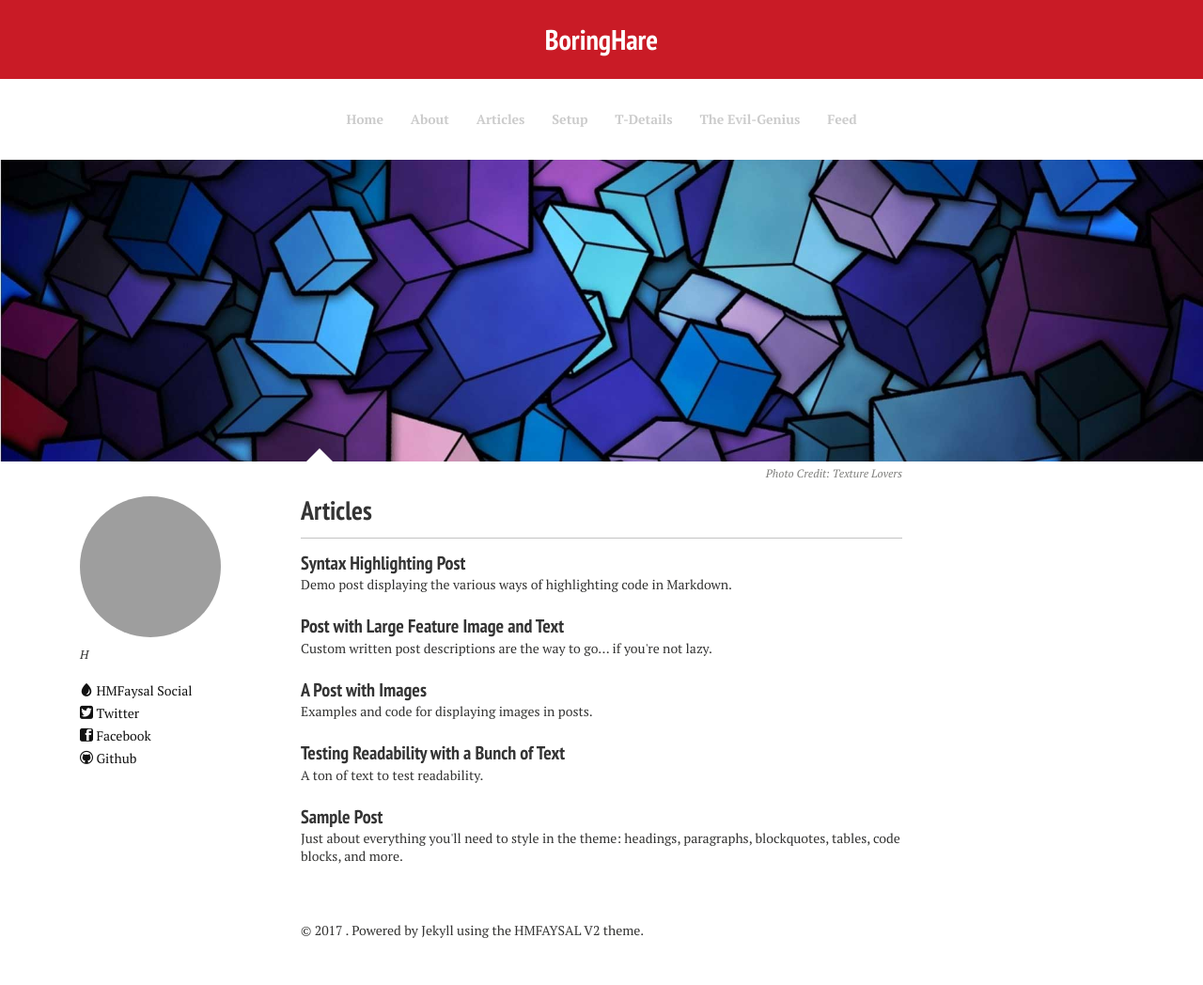
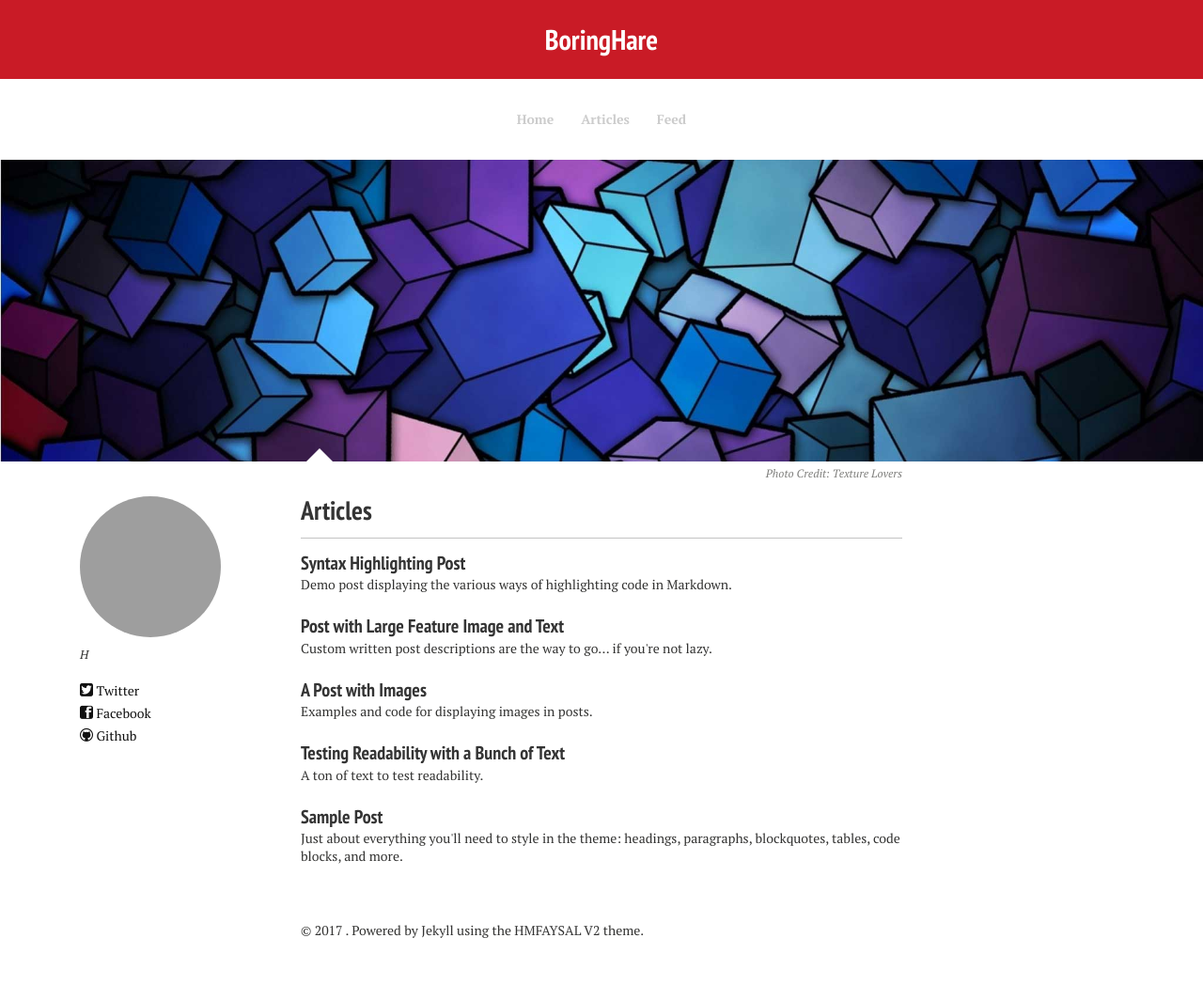
Before and after one commit to VesselJ/s2, a Jekyll site: the page built from index.md, in a window 1280 px wide. Shown: the whole page at 94% size. Built offline with Jekyll 4.4.1, drawn with Linux system fonts in a browser that asks for light colours; nearby versions of some CDN libraries; part of the change alters nothing that is shown.

Commit message:
Update _config.yml

```diff
--- a/_config.yml
+++ b/_config.yml
@@ -19,7 +19,7 @@ owner:
   instagram:
   lastfm:
   tumblr:
-  hmfaysalsocial: 1
+  # hmfaysalsocial: 1
   # For Google Authorship https://plus.google.com/authorship
   google_plus:
 
@@ -34,15 +34,15 @@ bing_verify:
 links:
   - title: Home
     url: /
-  - title: About
+  #- title: About
     url: /about/
   - title: Articles
     url: /articles/
-  - title: Setup
+  #- title: Setup
     url: /theme-setup/
-  - title: T-Details
+  #- title: T-Details
     url: /technical-details/
-  - title: The Evil-Genius
+  #- title: The Evil-Genius
     url: https://vesselj.github.io/s2/
     external: true
 
```
